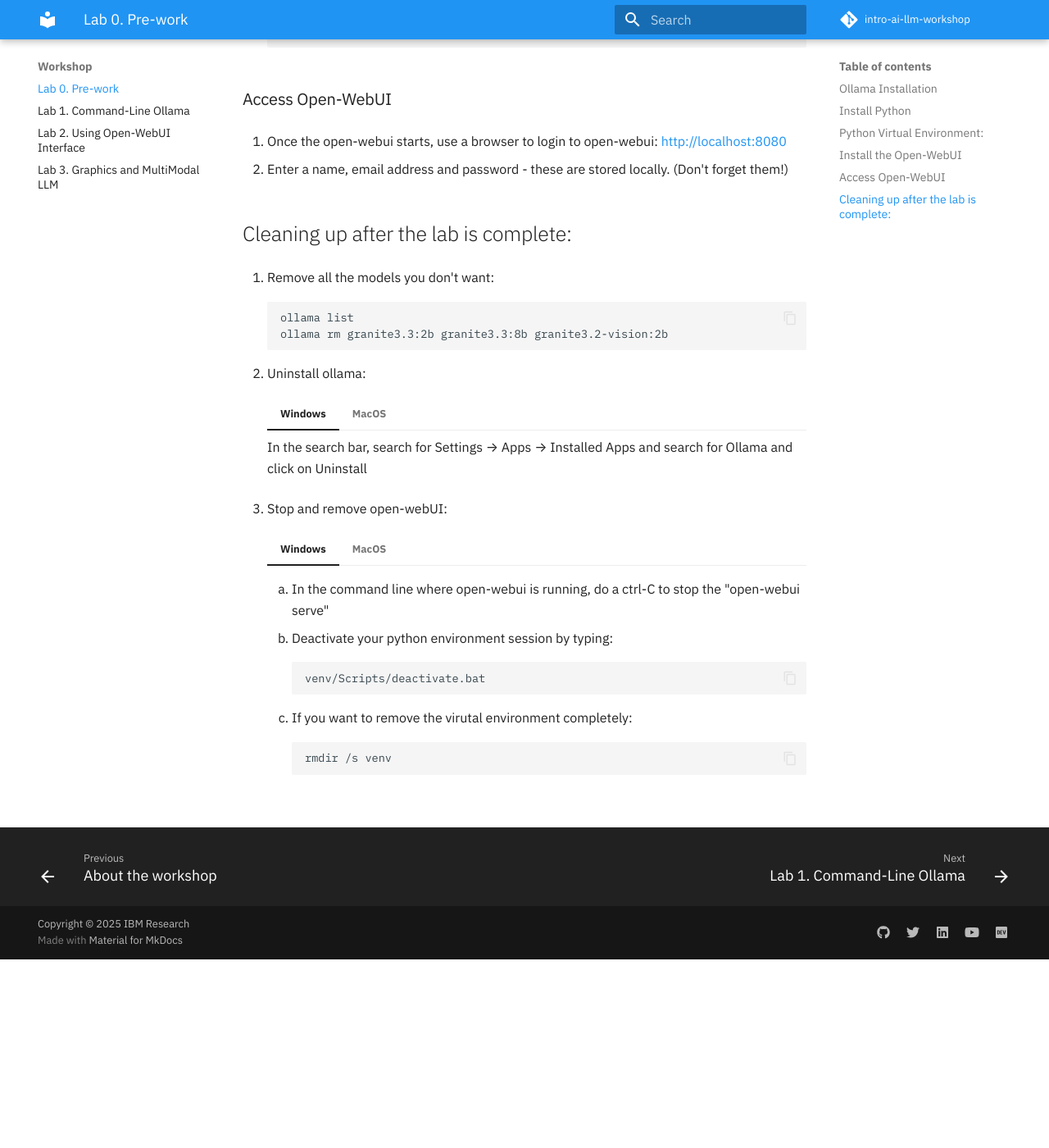
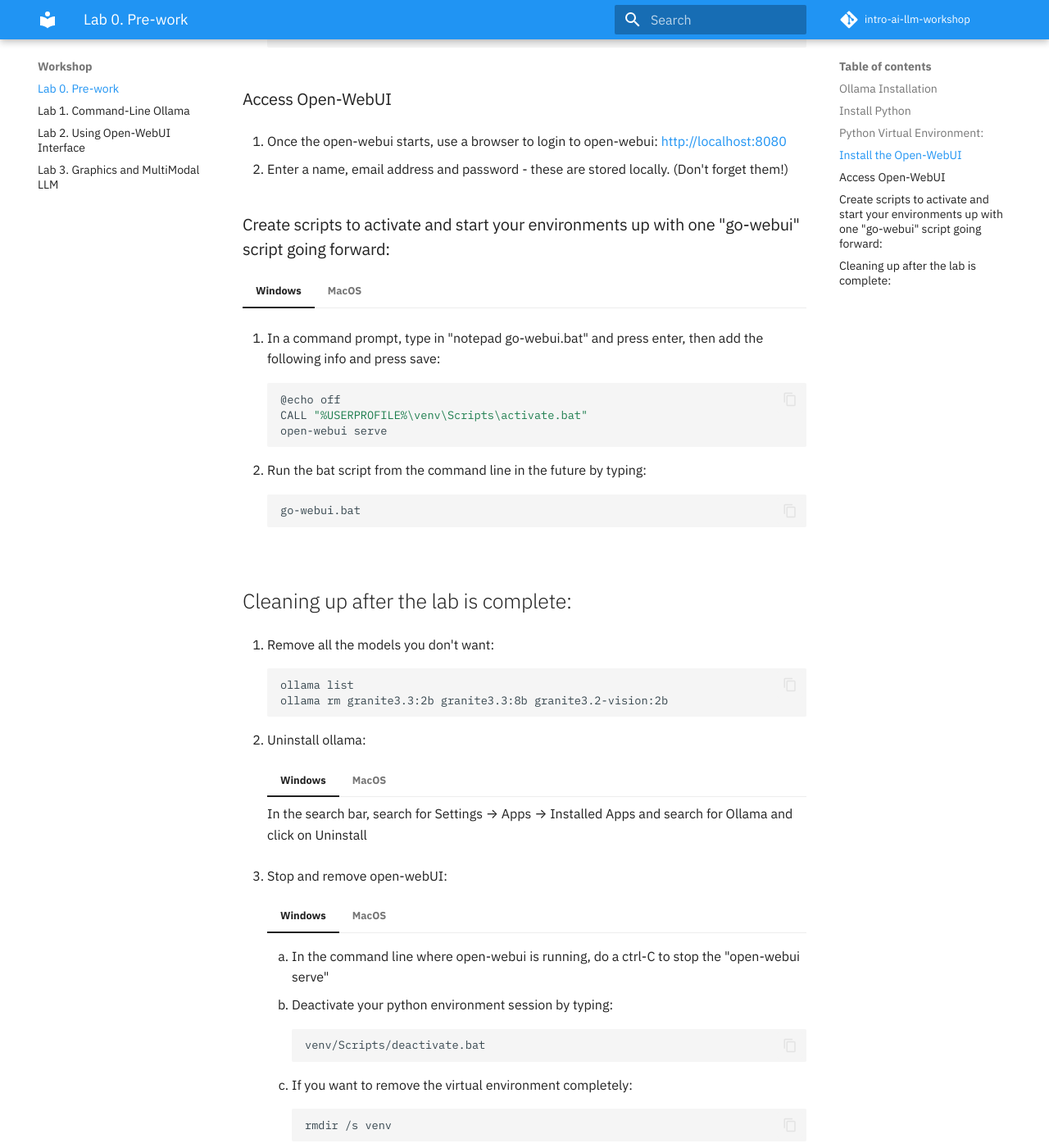
Before and after one commit to IBM/intro-ai-llm-workshop, an MkDocs documentation site: the page built from docs/pre-work/README.md, in a window 1280 px wide and 1400 px high, scrolled down 2468 px. Shown: the whole window at 82% size. Built offline with MkDocs 1.6.1 and Material for MkDocs 9.7.7, drawn with Linux system fonts in a browser that asks for light colours; comment, search, counter and statistics services are not loaded; before the commit the page ends 3638 px from its top, so only the background shows below that.

Commit message:
Adding batch scripts
Signed-off-by: James Busche <jbusche@us.ibm.com>

````diff
--- a/docs/pre-work/README.md
+++ b/docs/pre-work/README.md
@@ -28,17 +28,11 @@
 	Check out the entire Hugging face library of models at: https://ollama.com/library
 
 === "MacOS"
-    1.  Use Homebrew to install Ollama:
-        ```shell
-        brew install ollama
-        ```
+    1.  Download [Ollama for Mac](https://ollama.com/download/Ollama.dmg)
 
-    1.  Start the Ollama server. You will leave this running during the workshop.
-        ```shell
-        ollama serve
-        ```
+    1.  Drag the Ollama to your applications folder, then double-click on the ollama application to start it up.
 
-    1.  In another terminal window, pull down the Granite models you will want to use in the workshop. Larger models take more memory to run but can give better results.  It will take time to download the bigger models depending on your network speed.
+    1.  In a terminal window, pull down the Granite models you will want to use in the workshop. Larger models take more memory to run but can give better results.  It will take time to download the bigger models depending on your network speed.
         ```
         ollama pull granite3.3:2b
         ollama pull granite3.2-vision:2b
@@ -148,6 +142,31 @@
 
 1.  Enter a name, email address and password - these are stored locally. (Don't forget them!)
 
+### Create scripts to activate and start your environments up with one "go-webui" script going forward:
+=== "Windows"
+    1.  In a command prompt, type in "notepad go-webui.bat" and press enter, then add the following info and press save:
+        ```shell
+        @echo off
+        CALL "%USERPROFILE%\venv\Scripts\activate.bat"
+        open-webui serve
+        ```
+
+    1.  Run the bat script from the command line in the future by typing:
+        ```shell
+        go-webui.bat
+        ```
+
+=== "MacOS"
+    1.  Open a terminal window and run the following commands to create a go-webui.sh shell script:
+        ```shell
+        echo "source venv/bin/activate" > go-webui.sh
+        echo "open-webui serve" >> go-webui.sh
+        chmod +x go-webui.sh
+        ```
+    1.  Run the shell script from a terminal window in the future by typing:
+        ```shell
+        go-webui.sh
+        ```
 ## Cleaning up after the lab is complete:
 
 1.  Remove all the models you don't want:
@@ -167,6 +186,8 @@
         brew uninstall ollama
         ```
 
+        Or if you dragged Ollama to the applicatino folder, you can delete the Ollama application in the Application folder.
+
 1. Stop and remove open-webUI:
 
     === "Windows"
@@ -177,7 +198,7 @@
             venv/Scripts/deactivate.bat
             ```
 
-        1.  If you want to remove the virutal environment completely:
+        1.  If you want to remove the virtual environment completely:
             ```shell
             rmdir /s venv
             ```
````
Also changed, not shown: docs/lab-2/README.md (+4 -4 lines).
